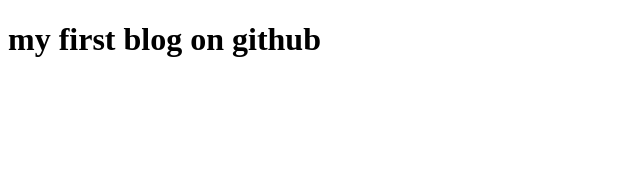
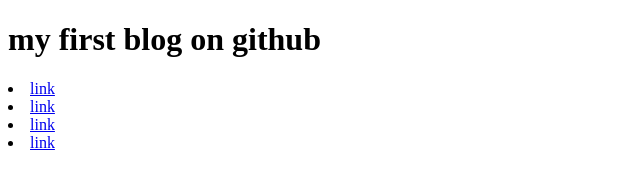
Before and after one commit to zodiacfly/zodiacfly.github.io, a plain HTML site: page index.html in a window 1280 px wide. Shown: the whole page, without its empty margins (0-640 px from the left). Drawn offline with Linux system fonts and the light colour scheme.

Commit message:
index with link

```diff
--- a/index.html
+++ b/index.html
@@ -5,5 +5,11 @@
 </head>
 <body>
 <h1>my first blog on github</h1>
+<div>
+	<li><a href="link.html">link</a></li>
+	<li><a href="link.html">link</a></li>
+	<li><a href="link.html">link</a></li>
+	<li><a href="link.html">link</a></li>
+</div>
 </body>
 </html>
```
Also changed, not shown: link.html (added, +9 -0 lines).
